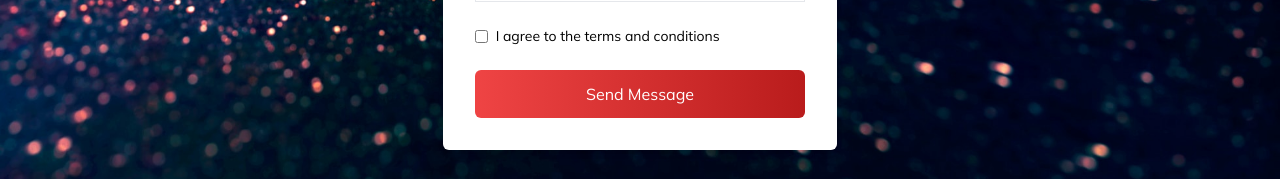
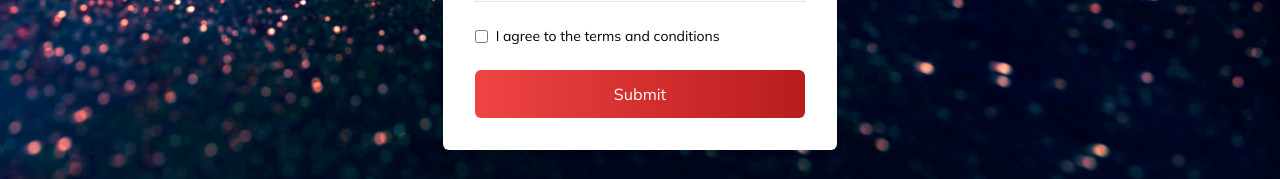
Before and after one commit to dippes10/rental-dai-frontend, a Next.js app: page /Forms/lister-form in a window 1280 px wide. Shown: the part 946-1125 px from the top of the page. Built offline with nearby package versions, Linux system fonts and the light colour scheme.

Commit message:
lister-form submittability

```diff
--- a/pages/Forms/lister-form.tsx
+++ b/pages/Forms/lister-form.tsx
@@ -111,7 +111,7 @@ const ListerForm: React.FC = () => {
   const incrementBedrooms = () => setBedrooms(bedrooms + 1);
   const decrementBedrooms = () => setBedrooms(Math.max(1, bedrooms - 1));
   const incrementBathrooms = () => setBathrooms(bathrooms + 1);
-  const decrementBathrooms = () => setBathrooms(Math.max(1, bathrooms - 1));
+  const decrementBathrooms = () => setBathrooms( Math.max(1, bathrooms - 1));
 
   // const handleMapClick = (event: any) => {
   //   setLatitude(event.lngLat[1]);
@@ -318,8 +318,9 @@ const ListerForm: React.FC = () => {
                 <button
                   type="submit"
                   className="w-full px-6 py-3 text-white bg-gradient-to-r from-red-500 to-red-700 rounded-md focus:outline-none focus:ring focus:border-red-300"
+                onClick={handleSubmit}
                 >
-                  Send Message
+                  Submit
                 </button>
               </div>
               {successMessage && (
```
